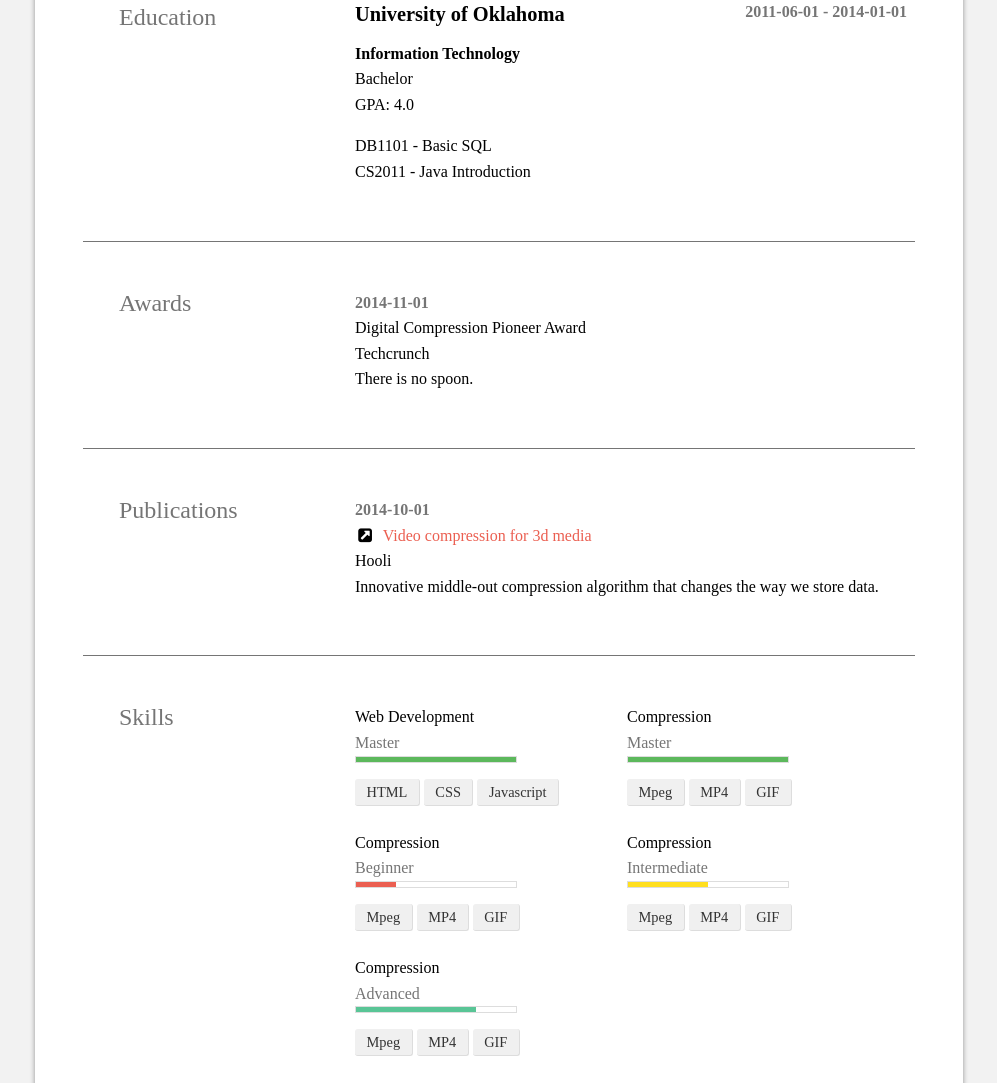
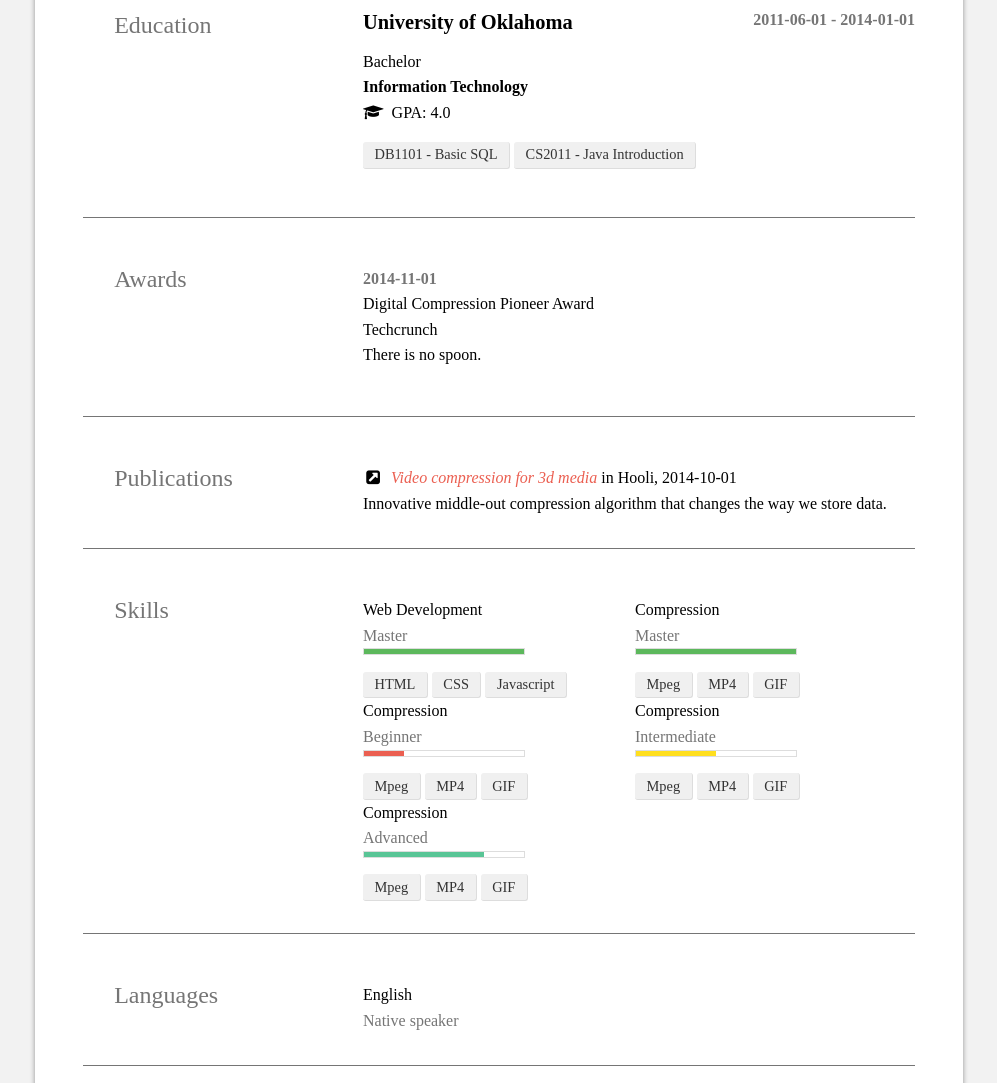
Before and after one commit to phoinixi/jsonresume-theme-spartan, a website: page index.html in a window 1280 px wide. Shown: the part 1388-2471 px from the top of the page, without its empty margins (141-1138 px from the left). Drawn offline with Linux system fonts and the light colour scheme.

Commit message:
clean css

```diff
--- a/index.html
+++ b/index.html
@@ -10,7 +10,11 @@
 	<link rel="stylesheet" href="https://maxcdn.bootstrapcdn.com/font-awesome/4.4.0/css/font-awesome.min.css">
 
 	<style>
-	html, body, div, span, applet, object, iframe,
+	/********************************************
+* 	reset from
+* 	http://meyerweb.com/eric/tools/css/reset/
+*******************************************/
+html, body, div, span, applet, object, iframe,
 h1, h2, h3, h4, h5, h6, p, blockquote, pre,
 a, abbr, acronym, address, big, cite, code,
 del, dfn, em, img, ins, kbd, q, s, samp,
@@ -53,12 +57,23 @@ table {
 	border-spacing: 0;
 }
 
+
+/* Custom reset */
+.main-summary p,
+#publications .item,
+#skills .item,
+#languages .item,
+#references .item,
+#interests .item{
+	margin: 0;
+}
+
+
 /****************
 *		SMARTPHONES
 ****************/
 
 /*	General elements	*/
-
 em {
 	color: #757575;
 }
@@ -69,11 +84,20 @@ blockquote {
 	margin: 0;
 	margin-bottom: 1em;
 }
-
 strong {
 	font-weight: 700;
 	font-size: 1.1em;
 }
+ul {
+	margin-top: 1em;
+}
+div.item {
+	margin: 1em 0;
+}
+p {
+	text-align: justify;
+}
+
 
 /* Headers */
 h1, h2, h3, h4, h5, h6 {
@@ -95,107 +119,74 @@ a {
 a:hover {
 	text-decoration: underline;
 }
+
+
+/* Layout */
 body {
 	background: #f2f2f2;
 	font: 14px "Helvetica Neue" Arial, Helvetica, sans-serif;
 	line-height: 1.6;
 }
-
 #resume {
 	padding: 1em 0;
 	margin: 3em auto;
 }
-
 #header {
 	padding: 0 2em;
 	margin-bottom: 1em;
 }
-
 header .name {
 	line-height: 1;
 }
-
 header .label {
 	font-size: 1.5em;
 	font-weight: 400;
 	color: #757575;
 }
-
-section {
+section:not(.section) {
 	padding: 1em 2em;
 	border-bottom: 1px solid #757575;
-	margin: 0em 0.5em 2em;
 }
-
 section#references {
 	border-bottom:none;
 }
-
 section#basics {
 	background: inherit;
-	margin-bottom: 1em;
+	margin-bottom: 0;
 	border-top: 1px solid #757575;
 	border-bottom: 1px solid #757575;
 }
-
-section > header > h3 {
-	float:left;
-}
-
-section > header > .date {
-	float: right;
-}
-
 section > header::after {
 	display: table;
 	content: " ";
 	clear: both;
 }
-
-.octicon {
-	font: normal normal normal 16px/1 octicons;
-	display: inline-block;
-	text-decoration: none;
-	min-width: 1.25em;
-	margin-right: 0.25em;
-	text-align: center;
-}
-
-ul {
-	margin-top: 1em;
-}
-
-div.item {
-	margin: 1.5em 0;
-}
-
-p {
-	text-align: justify;
-}
-
 h2.section-title {
 	text-align: left;
 	font-size: 1.5em;
 	font-weight: 400;
 	color: #757575;
-	padding: 0 1.5em;
+	padding: 1em 1.3em 0;
 	margin-bottom: 0.1275em;
 }
-
+#publications .name {
+	font-style: italic;
+}
 .date {
 	font-weight: 700;
 	color: #757575;
 }
-
+#publications .date {
+	font-weight: normal;
+	color: #000;
+}
 .position, .area, .institution {
 	font-weight: 700;
 }
-
 #profiles, #location {
 	box-shadow: none;
 	padding: 0;
 }
-
 #profiles, #skills {
 	display: -webkit-box;
   display: -moz-box;
@@ -206,13 +197,10 @@ h2.section-title {
   flex-flow: row wrap;
   justify-content: flex-start;
 }
-
 #profiles .item {
 	padding: 0 1.8em;
 }
-
-
-.keywords li{
+.courses li, .keywords li{
 	display: inline-block;
 	background: #f0f0f0;
 	font-size: 0.9em;
@@ -224,11 +212,12 @@ h2.section-title {
 	border-radius: 3px;
 }
 
+
+/* Skills chart */
 #skills .item {
 	min-width: 15em;
 	padding: 0 2em 0 0;
 }
-
 #skills .level .bar {
 	border: 1px solid #ddd;
 	display: block;
@@ -237,7 +226,6 @@ h2.section-title {
 	margin: 0em 0 1em 0;
 	position: relative;
 }
-
 #skills .level .bar::after {
 	position: absolute;
 	content: " ";
@@ -246,32 +234,26 @@ h2.section-title {
 	background: black;
 	height: 5px;
 }
-
 #skills .level.beginner .bar::after {
 	background: #EB5F51;
 	width: 2.5em;
 }
-
 #skills .level.intermediate .bar::after {
 	background: #ffdf1f;
 	width: 5em;
 }
-
 #skills .level.advanced .bar::after {
 	background: #59C596;
 	width: 7.5em;
 }
-
 #skills .level.master .bar::after {
 	background: #5CB85C;
 	width: 10em;
 }
-
 #references .item {
 	padding-left: 1em;
 	border-left: 5px solid #EB5F51;
 }
-
 .website::before {
 	display: inline-block;
 	font: normal normal normal 14px/1 FontAwesome;
@@ -283,38 +265,49 @@ h2.section-title {
 	min-width: 1.25em;
 	margin-right: 0.25em;
 	text-align: center;
-
 	content: '\f14c';
 }
 
+
+/******************
+*		HELPER CLASSES
+******************/
 .fa {
 	min-width: 1.25em;
 	margin-right: 0.25em;
 	text-align: center;
 }
 
-/******************
-*		HELPER CLASSES
-******************/
 .clear {
 	display: table;
 	clear: both;
 }
 
+
 /****************
 *		TABLET
 ****************/
 @media screen and (min-width: 602px) {
+
 	#resume {
 		width: 550px;
 		margin: 0 auto;
 	}
+	section > header > h3 {
+		float:left;
+	}
+	section > header > .date {
+		float: right;
+	}
+
 }
+
 
 /****************
 *		LAPTOP
 ****************/
 @media screen and (min-width: 1025px) {
+
 	#resume {
 		width: 52em;
 		padding: 3em;
@@ -322,7 +315,6 @@ h2.section-title {
 		background: #fff;
 		box-shadow: 0 2px 5px rgba(0, 0, 0, 0.4);
 	}
-
 	.section {
 		display: -webkit-box;
   	display: -moz-box;
@@ -332,11 +324,10 @@ h2.section-title {
     -webkit-flex-flow: row wrap;
   	flex-flow: row wrap;
   	justify-content: space-between;
+  	border-bottom: 1px solid #757575;
   	margin-bottom: 3em;
   	margin-top: 3em;
-  	border-bottom: 1px solid #757575;
 	}
-
 	.section:last-of-type {
 		border-bottom: none;
 		margin-bottom: 0;
@@ -345,41 +336,35 @@ h2.section-title {
 		line-height: 1;
 		padding-bottom: 1em;
 	}
-
 	h2.section-title {
 		line-height: 1.1;
+		padding-top: 0;
 	}
-
-	section {
+	section:not(.section) {
 		width: 34.5em;
 		padding: 0;
+		padding-bottom: 2em;
 		margin-top:0;
 		border: none;
 	}
-
 	section p {
 		margin: 0;
 	}
-
 	section#basics {
 		width: auto;
 		padding-top: 1.75em;
 		padding-left: 1.5em;
 	}
-
 	#profiles .item{
 		padding-top: 1.75em;
 	}
-
 	div {
 		padding: 0;
 	}
-
 	#skills .item {
 		padding-left:0;
 		margin-top: 0;
 	}
-
 	div.item {
 		margin-top: 0;
 	}
@@ -455,18 +440,16 @@ h2.section-title {
 			</div>
 		</section>
 
-		<div class="section">
+		<section class="section main-summary">
 			<h2 class='section-title'>Summary</h2>
 			<section>
-				<div class="summary">
-					<p>Richard hails from Tulsa. He has earned degrees from the University of Oklahoma and Stanford. (Go Sooners and Cardinals!) Before starting Pied Piper, he worked for Hooli as a part time software developer. While his work focuses on applied information theory, mostly optimizing lossless compression schema of both the length-limited and adaptive variants, his non-work interests range widely, everything from quantum computing to chaos theory. He could tell you about it, but THAT would NOT be a “length-limited” conversation!</p>
-				</div>
+				<p>Richard hails from Tulsa. He has earned degrees from the University of Oklahoma and Stanford. (Go Sooners and Cardinals!) Before starting Pied Piper, he worked for Hooli as a part time software developer. While his work focuses on applied information theory, mostly optimizing lossless compression schema of both the length-limited and adaptive variants, his non-work interests range widely, everything from quantum computing to chaos theory. He could tell you about it, but THAT would NOT be a “length-limited” conversation!</p>
 			</section>
-		</div>
+		</section>
 
 		</section>
 
-		<div class="section">
+		<section class="section">
 			<h2 class='section-title'>Work</h2>
 			<section id="work">
 				<header>
@@ -499,9 +482,9 @@ h2.section-title {
 				</ul>
 			</div>
 			</section>
-		</div>
+		</section>
 
-		<div class="section">
+		<section class="section">
 			<h2 class='section-title'>Volunteer</h2>
 			<section id="volunteer">
 						<header>
@@ -531,9 +514,9 @@ h2.section-title {
 					</ul>
 				</div>
 			</section>
-		</div>
+		</section>
 
-	<div class="section">
+	<section class="section">
 		<h2 class='section-title'>Education</h2>
 		<section id="education">
 				<header>
@@ -550,14 +533,15 @@ h2.section-title {
 					</div>
 				</header>
 				<div class="item">
+						<div class="studyType">
+							Bachelor
+						</div>
 						<div class="area">
 							Information Technology
 						</div>
-						<div class="studyType">
-							Bachelor
-						</div>
-						<div class="gpa">
-							GPA: 4.0
+						<div>
+							<span class="fa fa-graduation-cap"></span>
+							<span class='gpa'> GPA: 4.0</span>
 						</div>
 						<ul class="courses">
 							<li>DB1101 - Basic SQL</li>
@@ -565,9 +549,9 @@ h2.section-title {
 						</ul>
 				</div>
 		</section>
-	</div>
+	</section>
 
-		<div class="section">
+		<section class="section">
 			<h2 class='section-title'>Awards</h2>
 			<section id="awards">
 				<div class="date">
@@ -585,31 +569,31 @@ h2.section-title {
 					</div>
 				</div>
 			</section>
-		</div>
+		</section>
 
-		<div class="section">
+		<section class="section">
 			<h2 class='section-title'>Publications</h2>
 			<section id="publications">
-						<div class="date">
-							2014-10-01
-						</div>
 					<div class="item">
-						<div class="name">
-							<div class="website">
+						<span class="name">
+							<span class="website">
 								<a href="http://en.wikipedia.org/wiki/Silicon_Valley_(TV_series)">Video compression for 3d media</a>
-							</div>
-						</div>
-						<div class="publisher">
-							Hooli
-						</div>
+							</span>
+						</span>
+							<span class="publisher">
+								in Hooli,
+							</span>
+							<span class="date">
+								2014-10-01
+							</span>
 						<div class="summary">
 							<p>Innovative middle-out compression algorithm that changes the way we store data.</p>
 						</div>
 					</div>
 			</section>
-		</div>
+		</section>
 
-		<div class="section">
+		<section class="section">
 			<h2 class='section-title'>Skills</h2>
 			<section id="skills">
 				<div class="item">
@@ -683,9 +667,9 @@ h2.section-title {
 					</ul>
 				</div>
 			</section>
-		</div>
+		</section>
 
-		<div class="section">
+		<section class="section">
 			<h2 class='section-title'>Languages</h2>
 			<section id="languages">
 				<div class="item">
@@ -697,9 +681,9 @@ h2.section-title {
 					</div>
 				</div>
 			</section>
-		</div>
+		</section>
 
-		<div class="section">
+		<section class="section">
 			<h2 class='section-title' class='section-title'>Interests</h2>
 			<section id="interests">
 				<div class="item">
@@ -712,9 +696,9 @@ h2.section-title {
 					</ul>
 				</div>
 			</section>
-		</div>
+		</section>
 
-		<div class="section">
+		<section class="section">
 			<h2 class='section-title'>References</h2>
 			<section id="references">
 				<div class="item">
@@ -726,7 +710,7 @@ h2.section-title {
 					</div>
 				</div>
 			</section>
-		</div>
+		</section>
 
 	</div>
 
--- a/style.css
+++ b/style.css
@@ -1,3 +1,7 @@
+/********************************************
+* 	reset from
+* 	http://meyerweb.com/eric/tools/css/reset/
+*******************************************/
 html, body, div, span, applet, object, iframe,
 h1, h2, h3, h4, h5, h6, p, blockquote, pre,
 a, abbr, acronym, address, big, cite, code,
@@ -41,12 +45,23 @@ table {
 	border-spacing: 0;
 }
 
+
+/* Custom reset */
+.main-summary p,
+#publications .item,
+#skills .item,
+#languages .item,
+#references .item,
+#interests .item{
+	margin: 0;
+}
+
+
 /****************
 *		SMARTPHONES
 ****************/
 
 /*	General elements	*/
-
 em {
 	color: #757575;
 }
@@ -57,11 +72,20 @@ blockquote {
 	margin: 0;
 	margin-bottom: 1em;
 }
-
 strong {
 	font-weight: 700;
 	font-size: 1.1em;
 }
+ul {
+	margin-top: 1em;
+}
+div.item {
+	margin: 1em 0;
+}
+p {
+	text-align: justify;
+}
+
 
 /* Headers */
 h1, h2, h3, h4, h5, h6 {
@@ -83,107 +107,74 @@ a {
 a:hover {
 	text-decoration: underline;
 }
+
+
+/* Layout */
 body {
 	background: #f2f2f2;
 	font: 14px "Helvetica Neue" Arial, Helvetica, sans-serif;
 	line-height: 1.6;
 }
-
 #resume {
 	padding: 1em 0;
 	margin: 3em auto;
 }
-
 #header {
 	padding: 0 2em;
 	margin-bottom: 1em;
 }
-
 header .name {
 	line-height: 1;
 }
-
 header .label {
 	font-size: 1.5em;
 	font-weight: 400;
 	color: #757575;
 }
-
-section {
+section:not(.section) {
 	padding: 1em 2em;
 	border-bottom: 1px solid #757575;
-	margin: 0em 0.5em 2em;
 }
-
 section#references {
 	border-bottom:none;
 }
-
 section#basics {
 	background: inherit;
-	margin-bottom: 1em;
+	margin-bottom: 0;
 	border-top: 1px solid #757575;
 	border-bottom: 1px solid #757575;
 }
-
-section > header > h3 {
-	float:left;
-}
-
-section > header > .date {
-	float: right;
-}
-
 section > header::after {
 	display: table;
 	content: " ";
 	clear: both;
 }
-
-.octicon {
-	font: normal normal normal 16px/1 octicons;
-	display: inline-block;
-	text-decoration: none;
-	min-width: 1.25em;
-	margin-right: 0.25em;
-	text-align: center;
-}
-
-ul {
-	margin-top: 1em;
-}
-
-div.item {
-	margin: 1.5em 0;
-}
-
-p {
-	text-align: justify;
-}
-
 h2.section-title {
 	text-align: left;
 	font-size: 1.5em;
 	font-weight: 400;
 	color: #757575;
-	padding: 0 1.5em;
+	padding: 1em 1.3em 0;
 	margin-bottom: 0.1275em;
 }
-
+#publications .name {
+	font-style: italic;
+}
 .date {
 	font-weight: 700;
 	color: #757575;
 }
-
+#publications .date {
+	font-weight: normal;
+	color: #000;
+}
 .position, .area, .institution {
 	font-weight: 700;
 }
-
 #profiles, #location {
 	box-shadow: none;
 	padding: 0;
 }
-
 #profiles, #skills {
 	display: -webkit-box;
   display: -moz-box;
@@ -194,13 +185,10 @@ h2.section-title {
   flex-flow: row wrap;
   justify-content: flex-start;
 }
-
 #profiles .item {
 	padding: 0 1.8em;
 }
-
-
-.keywords li{
+.courses li, .keywords li{
 	display: inline-block;
 	background: #f0f0f0;
 	font-size: 0.9em;
@@ -212,11 +200,12 @@ h2.section-title {
 	border-radius: 3px;
 }
 
+
+/* Skills chart */
 #skills .item {
 	min-width: 15em;
 	padding: 0 2em 0 0;
 }
-
 #skills .level .bar {
 	border: 1px solid #ddd;
 	display: block;
@@ -225,7 +214,6 @@ h2.section-title {
 	margin: 0em 0 1em 0;
 	position: relative;
 }
-
 #skills .level .bar::after {
 	position: absolute;
 	content: " ";
@@ -234,32 +222,26 @@ h2.section-title {
 	background: black;
 	height: 5px;
 }
-
 #skills .level.beginner .bar::after {
 	background: #EB5F51;
 	width: 2.5em;
 }
-
 #skills .level.intermediate .bar::after {
 	background: #ffdf1f;
 	width: 5em;
 }
-
 #skills .level.advanced .bar::after {
 	background: #59C596;
 	width: 7.5em;
 }
-
 #skills .level.master .bar::after {
 	background: #5CB85C;
 	width: 10em;
 }
-
 #references .item {
 	padding-left: 1em;
 	border-left: 5px solid #EB5F51;
 }
-
 .website::before {
 	display: inline-block;
 	font: normal normal normal 14px/1 FontAwesome;
@@ -271,38 +253,49 @@ h2.section-title {
 	min-width: 1.25em;
 	margin-right: 0.25em;
 	text-align: center;
-
 	content: '\f14c';
 }
 
+
+/******************
+*		HELPER CLASSES
+******************/
 .fa {
 	min-width: 1.25em;
 	margin-right: 0.25em;
 	text-align: center;
 }
 
-/******************
-*		HELPER CLASSES
-******************/
 .clear {
 	display: table;
 	clear: both;
 }
 
+
 /****************
 *		TABLET
 ****************/
 @media screen and (min-width: 602px) {
+
 	#resume {
 		width: 550px;
 		margin: 0 auto;
 	}
+	section > header > h3 {
+		float:left;
+	}
+	section > header > .date {
+		float: right;
+	}
+
 }
+
 
 /****************
 *		LAPTOP
 ****************/
 @media screen and (min-width: 1025px) {
+
 	#resume {
 		width: 52em;
 		padding: 3em;
@@ -310,7 +303,6 @@ h2.section-title {
 		background: #fff;
 		box-shadow: 0 2px 5px rgba(0, 0, 0, 0.4);
 	}
-
 	.section {
 		display: -webkit-box;
   	display: -moz-box;
@@ -320,11 +312,10 @@ h2.section-title {
     -webkit-flex-flow: row wrap;
   	flex-flow: row wrap;
   	justify-content: space-between;
+  	border-bottom: 1px solid #757575;
   	margin-bottom: 3em;
   	margin-top: 3em;
-  	border-bottom: 1px solid #757575;
 	}
-
 	.section:last-of-type {
 		border-bottom: none;
 		margin-bottom: 0;
@@ -333,41 +324,35 @@ h2.section-title {
 		line-height: 1;
 		padding-bottom: 1em;
 	}
-
 	h2.section-title {
 		line-height: 1.1;
+		padding-top: 0;
 	}
-
-	section {
+	section:not(.section) {
 		width: 34.5em;
 		padding: 0;
+		padding-bottom: 2em;
 		margin-top:0;
 		border: none;
 	}
-
 	section p {
 		margin: 0;
 	}
-
 	section#basics {
 		width: auto;
 		padding-top: 1.75em;
 		padding-left: 1.5em;
 	}
-
 	#profiles .item{
 		padding-top: 1.75em;
 	}
-
 	div {
 		padding: 0;
 	}
-
 	#skills .item {
 		padding-left:0;
 		margin-top: 0;
 	}
-
 	div.item {
 		margin-top: 0;
 	}
```
Also changed, not shown: resume.hbs (+41 -42 lines).
